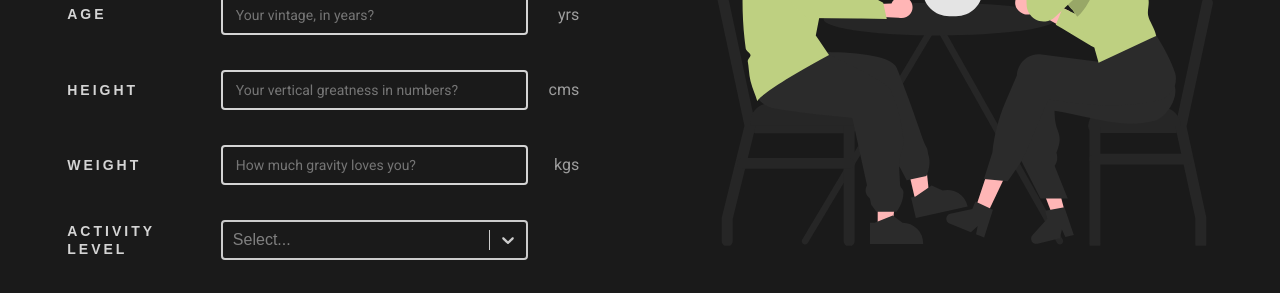
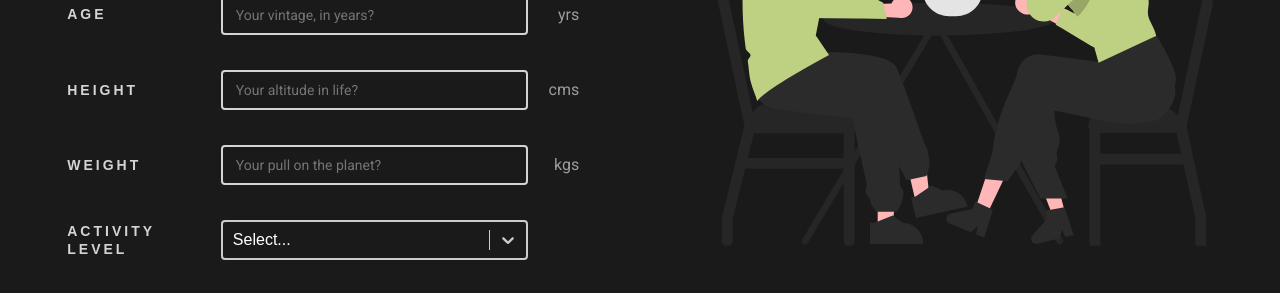
Before and after one commit to KrishVrm/mealmaps, a React (Vite) app: page / in a window 1280 px wide. Shown: the part 1233-1526 px from the top of the page. Built offline with nearby package versions, Linux system fonts and the light colour scheme; a web font is replaced by a local one.

Commit message:
fixed dropdown and placeholder

```diff
--- a/src/App.jsx
+++ b/src/App.jsx
@@ -55,6 +55,14 @@ function App() {
       "&:hover": {
         borderColor: "var(--lime-green)", // Change border color on hover
       },
+    }),
+    placeholder: (baseStyles, state) => ({
+      ...baseStyles,
+      color: "var(--white)", // Change the placeholder text color
+    }),
+    singleValue: (baseStyles, state) => ({
+      ...baseStyles,
+      color: "var(--white)", // Change the text color of the selected value
     }),
     menu: (baseStyles) => ({
       ...baseStyles,
@@ -232,7 +240,7 @@ function App() {
             <h4 className="input-title">Height</h4>
             <input
               type="text"
-              placeholder="Your vertical greatness in numbers?"
+              placeholder="Your altitude in life?"
               onChange={(e) => {
                 // const heightRegex =
                 //   /^(?:[0-9]|[1-9][0-9]|1[0-9][0-9]|2[0-6][0-9]|27[0-2])$/;
@@ -262,7 +270,7 @@ function App() {
             <h4 className="input-title">Weight</h4>
             <input
               type="text"
-              placeholder="How much gravity loves you?"
+              placeholder="Your pull on the planet?"
               onChange={(e) => {
                 // const weightRegex = /^(?:[0-2][0-7][0-2]|442)$/;
                 // if (stringRegex.test(e.target.value)) {
```
